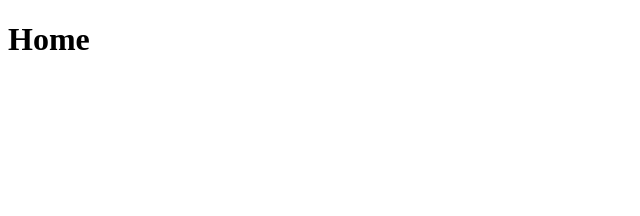
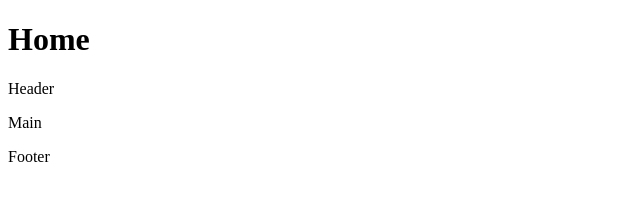
Before and after one commit to ianDAOs/demo-721m-api-frontend, a React (Create React App) app: page / in a window 1280 px wide. Shown: the top 216 px of the page, without its empty margins (0-640 px from the left). Built offline with nearby package versions, Linux system fonts and the light colour scheme.

Commit message:
Update Home with components

```diff
--- a/src/pages/Home.js
+++ b/src/pages/Home.js
@@ -1,9 +1,15 @@
 import React from 'react';
+import Header from '../components/Header';
+import Main from '../components/Main';
+import Footer from '../components/Footer';
 
 export default function Home() {
     return (
         <div>
             <h1>Home</h1>
+            <Header />
+            <Main />
+            <Footer />
         </div>
     );
 }
```
